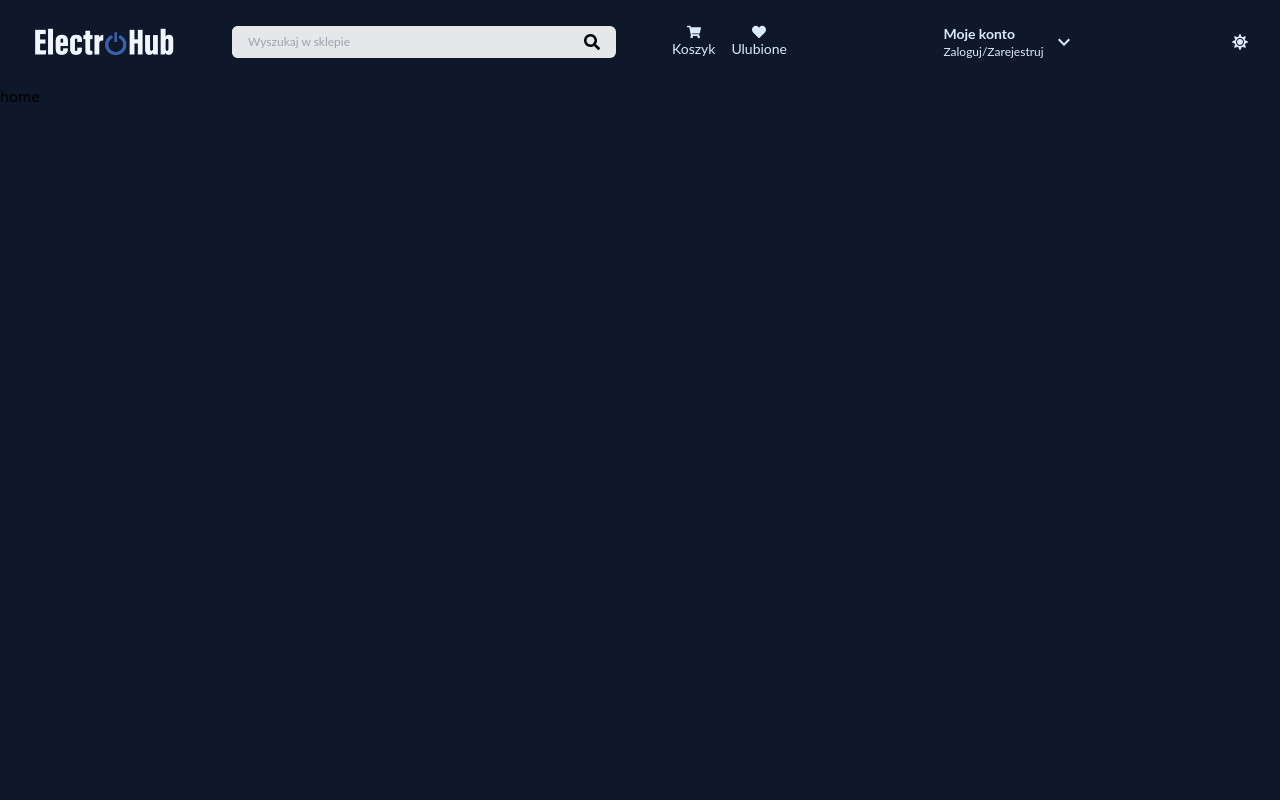
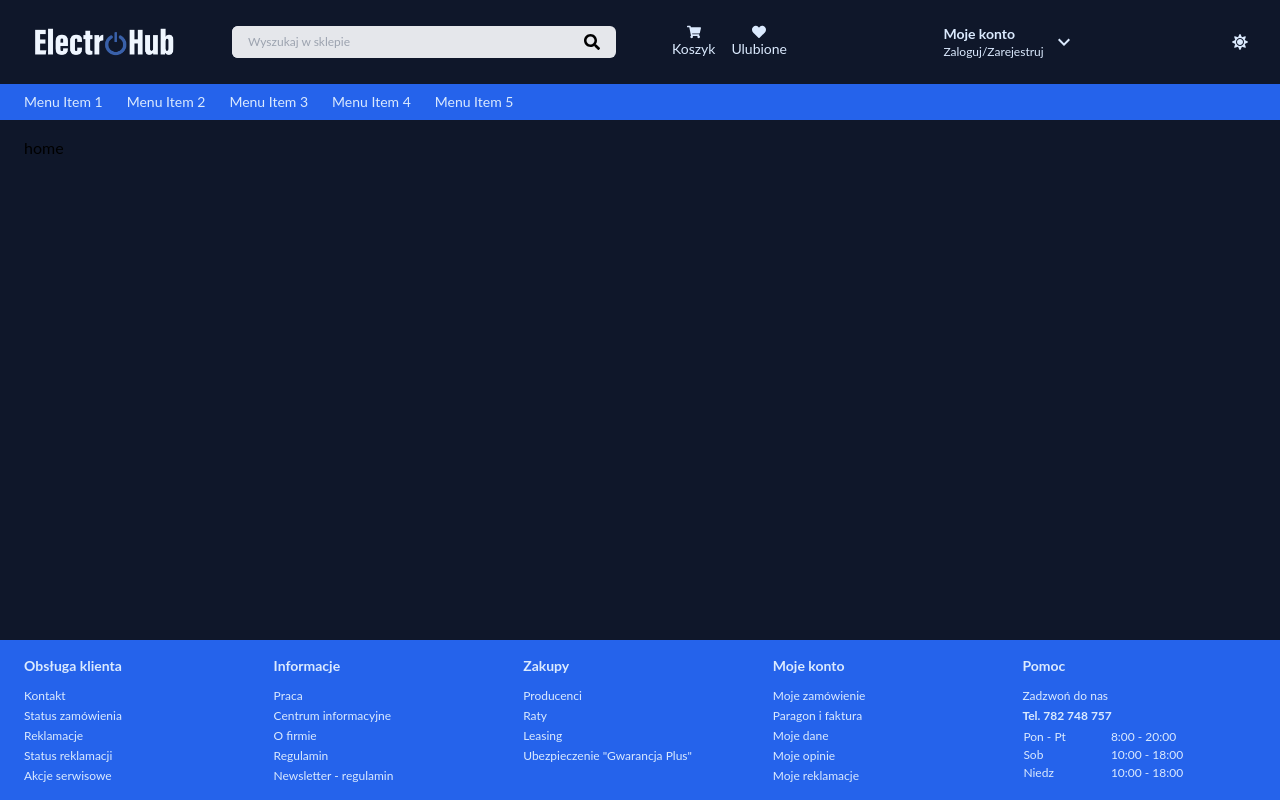
Before and after one commit to Kacper-Stepien/ELEKTROHUB, a React (Vite) app in the folder frontend/: page / in a window 1280 px wide. Built offline with nearby package versions, Linux system fonts and the light colour scheme.

Commit message:
create Footer component

```diff
--- a/frontend/src/components/NavbarMenu.tsx
+++ b/frontend/src/components/NavbarMenu.tsx
@@ -7,21 +7,21 @@ const NavbarMenu = () => {
   return (
     <div className="flex items-center justify-between gap-16 max-w-xl w-full">
       <div className="flex gap-4 text-sm">
-        <button className="btn btn-outline-secondary text-blue-950 dark:text-blue-100 text-md flex flex-col items-center">
+        <button className="btn btn-outline-secondary text-blue-950 dark:text-blue-100 text-md flex flex-col items-center hover:scale-110 transition-all">
           <FaShoppingCart className="" />
           <p>Koszyk</p>
         </button>
-        <button className="btn btn-outline-secondary text-blue-950 dark:text-blue-100 text-md flex flex-col items-center">
+        <button className="btn btn-outline-secondary text-blue-950 dark:text-blue-100 text-md flex flex-col items-center hover:scale-110 transition-all">
           <FaHeart className="" />
           <p>Ulubione</p>
         </button>
       </div>
-      <div className="text-xs dark:text-blue-100 flex items-center gap-2">
+      <div className="text-xs dark:text-blue-100 flex items-center gap-2 hover:cursor-pointer group">
         <div>
           <p className="font-bold text-sm">Moje konto</p>
           <div className="col-start-1">Zaloguj/Zarejestruj</div>
         </div>
-        <MdOutlineKeyboardArrowDown className="text-2xl " />
+        <MdOutlineKeyboardArrowDown className="text-2xl group-hover:scale-110 group-hover:translate-x-4 transition-all" />
       </div>
       <SwitchThemeButton />
     </div>
--- a/frontend/src/components/SwitchThemeButton.tsx
+++ b/frontend/src/components/SwitchThemeButton.tsx
@@ -18,7 +18,7 @@ const SwitchThemeButton = () => {
 
   return (
     <button
-      className="btn btn-outline-secondary text-blue-950 dark:text-blue-100 text-md justify-self-end "
+      className="btn btn-outline-secondary text-blue-950 dark:text-blue-100 text-md justify-self-end hover:scale-125 transition-all"
       onClick={toggleTheme}
     >
       {theme === "light" ? <FaMoon className="" /> : <FaSun className="" />}
--- a/frontend/src/ui/AppLayout.tsx
+++ b/frontend/src/ui/AppLayout.tsx
@@ -1,12 +1,19 @@
+import Footer from "./Footer";
+import Menu from "./Menu";
 import Navbar from "./Navbar";
 import { Outlet } from "react-router-dom";
 
 const AppLayout = () => {
   return (
-    <div className="h-screen bg-blue-50 bg-pizza dark:bg-primaryDark">
-      <Navbar />
-
-      <Outlet />
+    <div className="h-screen bg-blue-50 bg-pizza dark:bg-primaryDark flex flex-col justify-between">
+      <div>
+        <Navbar />
+        <Menu />
+      </div>
+      <div className=" grow px-4 py-2 md:px-6 md:py-4">
+        <Outlet />
+      </div>
+      <Footer />
     </div>
   );
 };
--- /dev/null
+++ b/frontend/src/ui/Footer.tsx
@@ -0,0 +1,60 @@
+const Footer = () => {
+  return (
+    <footer className="bg-blue-600 px-4 py-2 md:px-6 md:py-4 text-blue-100 text-xs grid  grid-cols-1 sm:grid-cols-3 md:grid-cols-4 lg:grid-cols-5 gap-4">
+      <div className="flex flex-col gap-1">
+        <p className="font-bold text-sm mb-2">Obsługa klienta</p>
+        <p>Kontakt</p>
+        <p>Status zamówienia</p>
+        <p>Reklamacje</p>
+        <p>Status reklamacji</p>
+        <p>Akcje serwisowe</p>
+      </div>
+      <div className="flex flex-col gap-1">
+        <p className="font-bold text-sm mb-2">Informacje</p>
+        <p>Praca</p>
+        <p>Centrum informacyjne</p>
+        <p>O firmie</p>
+        <p>Regulamin</p>
+        <p>Newsletter - regulamin</p>
+      </div>
+      <div className="flex flex-col gap-1">
+        <p className="font-bold text-sm mb-2">Zakupy</p>
+        <p>Producenci</p>
+        <p>Raty</p>
+        <p>Leasing</p>
+        <p>Ubezpieczenie "Gwarancja Plus"</p>
+      </div>
+      <div className="flex flex-col gap-1">
+        <p className="font-bold text-sm mb-2">Moje konto</p>
+        <p>Moje zamówienie</p>
+        <p>Paragon i faktura</p>
+        <p>Moje dane </p>
+        <p>Moje opinie</p>
+        <p>Moje reklamacje</p>
+      </div>
+      <div className="flex flex-col gap-1">
+        <p className="font-bold text-sm mb-2">Pomoc</p>
+        <p>Zadzwoń do nas</p>
+        <p className="font-bold">Tel. 782 748 757</p>
+        <table>
+          <tbody>
+            <tr>
+              <td>Pon - Pt</td>
+              <td>8:00 - 20:00</td>
+            </tr>
+            <tr>
+              <td>Sob</td>
+              <td>10:00 - 18:00</td>
+            </tr>
+            <tr>
+              <td>Niedz</td>
+              <td>10:00 - 18:00</td>
+            </tr>
+          </tbody>
+        </table>
+      </div>
+    </footer>
+  );
+};
+
+export default Footer;
--- /dev/null
+++ b/frontend/src/ui/Menu.tsx
@@ -0,0 +1,15 @@
+const Menu = () => {
+  return (
+    <div className=" bg-blue-600 text-blue-100 py-2 px-4 md:px-6">
+      <ul className="flex gap-6 text-sm">
+        <li>Menu Item 1</li>
+        <li>Menu Item 2</li>
+        <li>Menu Item 3</li>
+        <li>Menu Item 4</li>
+        <li>Menu Item 5</li>
+      </ul>
+    </div>
+  );
+};
+
+export default Menu;
```
